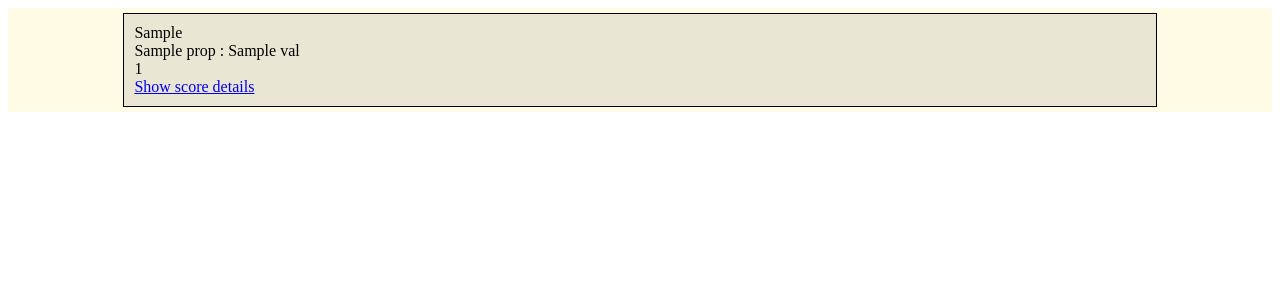
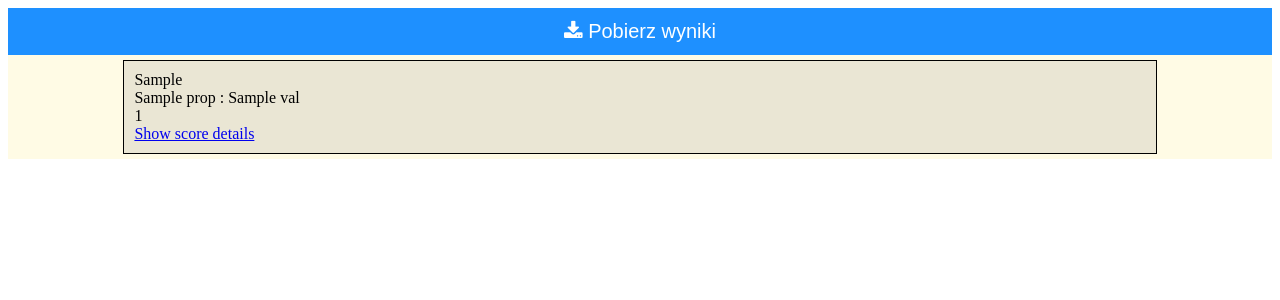
Before and after one commit to DominikRafacz/MilujemeTePawel, a Flask app: template YAGOTemplater/templates/results.html.jinja2 in a window 1280 px wide. Shown: the top 300 px of the page. Run offline with Flask 2, Linux system fonts and the light colour scheme; the template is opened without the code that fills it: most values are stand-ins (such as "Sample title", 1, 10 or a date in 2020).

Commit message:
added downloading of results

```diff
--- a/YAGOTemplater/static/style.css
+++ b/YAGOTemplater/static/style.css
@@ -28,3 +28,18 @@
 .link_hide:focus ~ .result_details {
   display: block;
 }
+
+ /* Style buttons */
+.btn {
+  background-color: DodgerBlue;
+  border: none;
+  color: white;
+  padding: 12px 30px;
+  cursor: pointer;
+  font-size: 20px;
+}
+
+/* Darker background on mouse-over */
+.btn:hover {
+  background-color: RoyalBlue;
+}
--- a/YAGOTemplater/templates/results.html.jinja2
+++ b/YAGOTemplater/templates/results.html.jinja2
@@ -2,8 +2,14 @@
 <head>
     <title>Results</title>
     <link rel="stylesheet" href="../static/style.css">
+    <link rel="stylesheet" href="https://cdnjs.cloudflare.com/ajax/libs/font-awesome/4.7.0/css/font-awesome.min.css">
 </head>
 <body>
+    <div class="download_section">
+        <a href="{{ url_for('.download') }}">
+            <button class="btn" style="width:100%"><i class="fa fa-download"></i> Pobierz wyniki</button>
+        </a>
+    </div>
     <div class="res_container">
         {% for entity in scores %}
         <div class="result">
```
